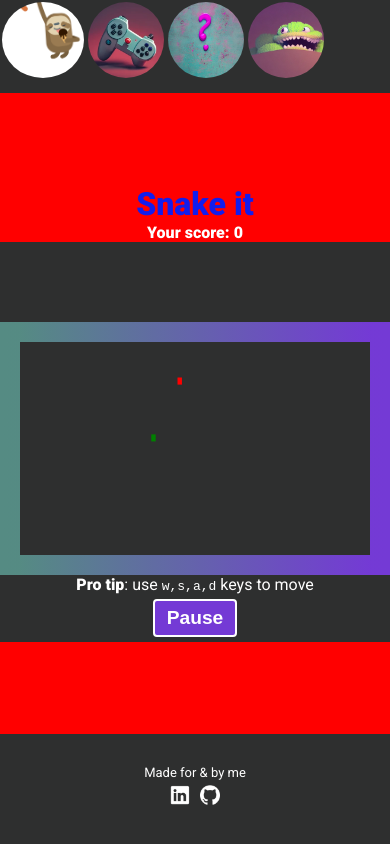
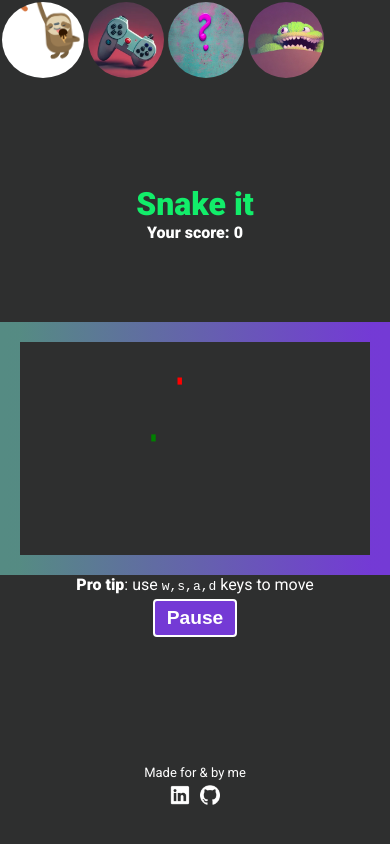
Before and after one commit to olga-kacala/CV_page, a React (Create React App) app in the folder my-cv/: page /#/Snake in a window 390 px wide. Built offline with nearby package versions, Linux system fonts and the light colour scheme.

Commit message:
mobile ver

```diff
--- a/my-cv/public/index.html
+++ b/my-cv/public/index.html
@@ -13,7 +13,7 @@
 
     <link rel="manifest" href="%PUBLIC_URL%/manifest.json" />
 
-    <title>React App</title>
+    <title>Olga Kacala CV</title>
   </head>
   <body>
     <noscript>You need to enable JavaScript to run this app.</noscript>
--- a/my-cv/src/components/Memory/Memory.module.css
+++ b/my-cv/src/components/Memory/Memory.module.css
@@ -6,7 +6,7 @@
   align-items: center;
   height: 76vh;
   /* background-color: rgb(46, 47, 47); */
-  background-color: rgb(255, 0, 200);
+  background-color: rgb(38, 255, 0);
 }
 
 .memoryTitle {
--- a/my-cv/src/components/Snake/Snake.module.css
+++ b/my-cv/src/components/Snake/Snake.module.css
@@ -1,12 +1,11 @@
 .snakeContainer {
-  background-color: red!important;
   margin: 0px;
   display: flex;
   flex-direction: column;
   justify-content: center;
   align-items: center;
   height: 76vh;
-  /* background-color: rgb(46, 47, 47); */
+  background-color: rgb(46, 47, 47);
 
 }
 
@@ -24,11 +23,11 @@
 .snakeTitle {
   font-weight: bold;
   /* color: #66fcf1; */
-  color: #121ded;
+  color: #12ed6a;
   font-size: 4rem;
 }
 
-.snakeContainer h2 {
+.yourScore {
   color: white;
 }
 
@@ -45,7 +44,7 @@
     font-size: 2em;
   }
 
-  .snakeContainer h2 {
+  .yourScore {
     font-size: 1em;
   }
 }
--- a/my-cv/src/components/Snake/Snake.tsx
+++ b/my-cv/src/components/Snake/Snake.tsx
@@ -31,7 +31,7 @@ export const Snake: React.FC<GameProps> = ({}) => {
   return (
     <div className={classes.snakeContainer}>
       <div className={classes.snakeTitle}>Snake it</div>
-      <h2>{`Your score: ${(snakeBody.length - 1) * 10}`}</h2>
+      <h2 className={classes.yourScore}>{`Your score: ${(snakeBody.length - 1) * 10}`}</h2>
       {gameState === GameState.GAME_OVER && (
         <div className={classes.congratsMessage}>
           Game over! You finished the game with {(snakeBody.length - 1) * 10}{" "}
```
